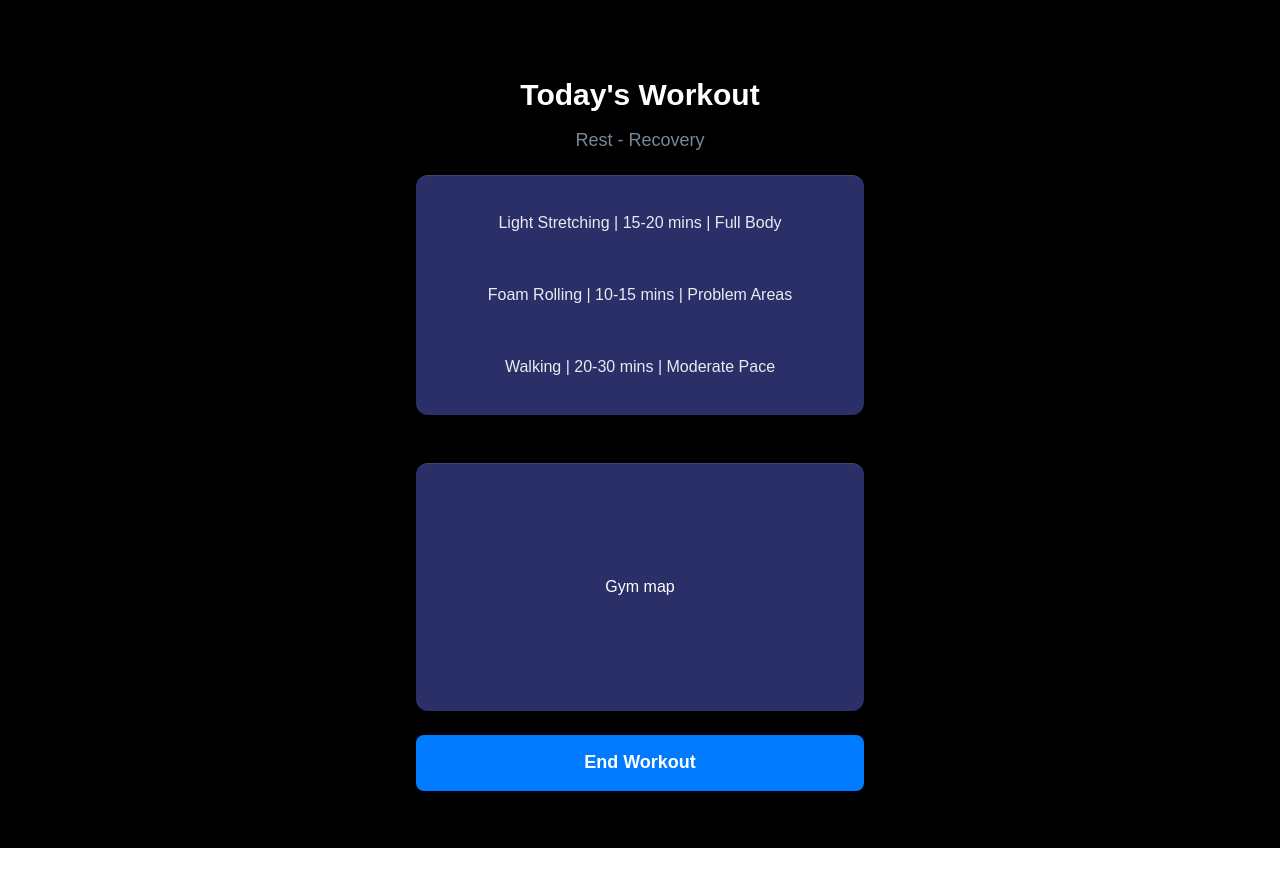
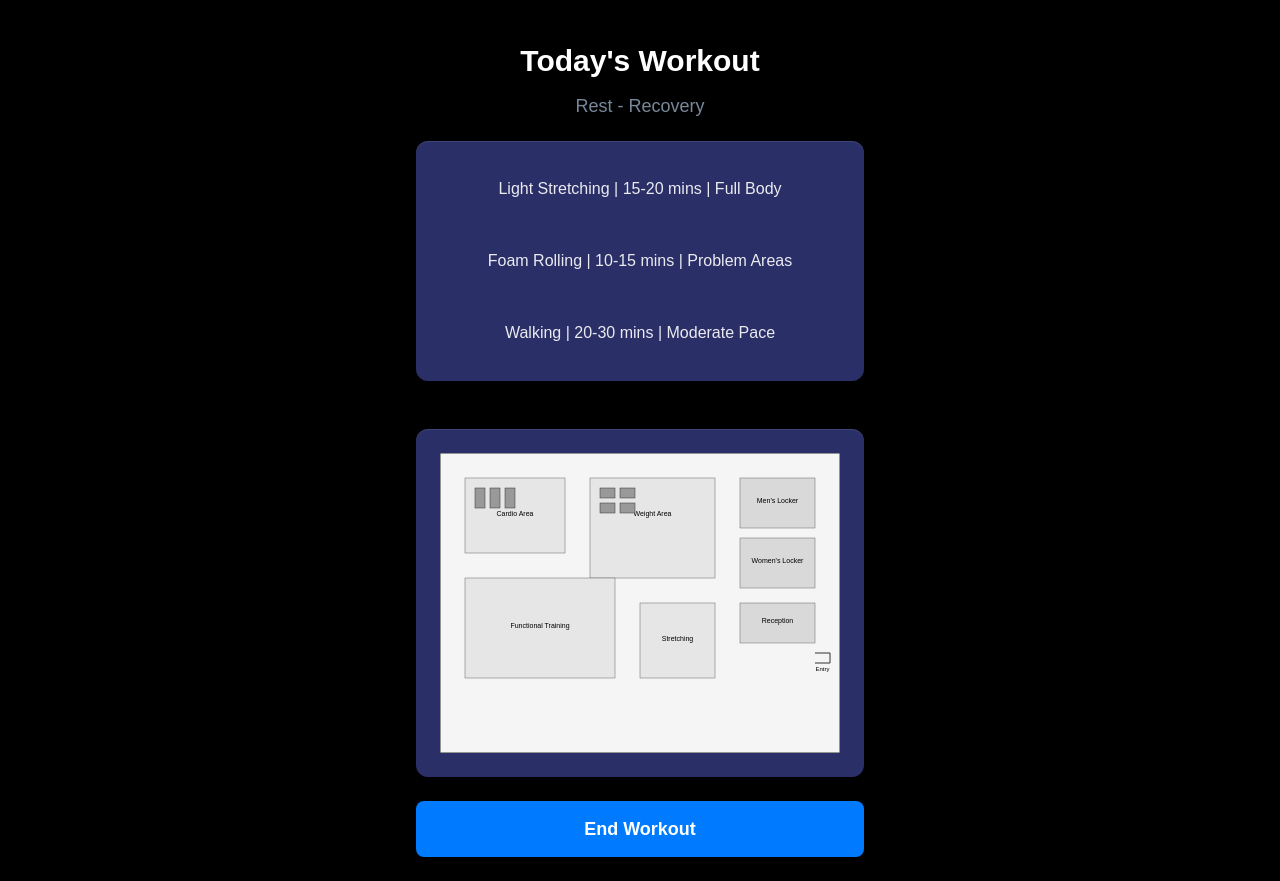
Before and after one commit to jrift/GYM-APP, a React (Create React App) app in the folder client/: page /map in a window 1280 px wide. Before the commit the page ends 848 px from the top, so only its background shows below. Built offline with nearby package versions, Linux system fonts and the light colour scheme.

Commit message:
New update

```diff
--- a/client/src/GymApp/screens/GymMap/GymMap.jsx
+++ b/client/src/GymApp/screens/GymMap/GymMap.jsx
@@ -2,6 +2,7 @@ import React from "react";
 import { useNavigate } from "react-router-dom";
 import styles from "./GymMap.module.css";
 import { workoutData } from "../../Data/workoutData";
+import gymMapImage from "../../../images/gym-floor-plan.svg"
 
 const GymMap = () => {
   const navigate = useNavigate();
@@ -41,7 +42,7 @@ const GymMap = () => {
 
         <div className={styles.buttonContainer}>
           <div className={styles.gymMap}>
-            <p>Gym map</p>
+          <img src={gymMapImage} alt="Gym floor plan" />
           </div>
 
           <button
```
Also changed, not shown: client/src/images/gym-floor-plan.svg (added).
